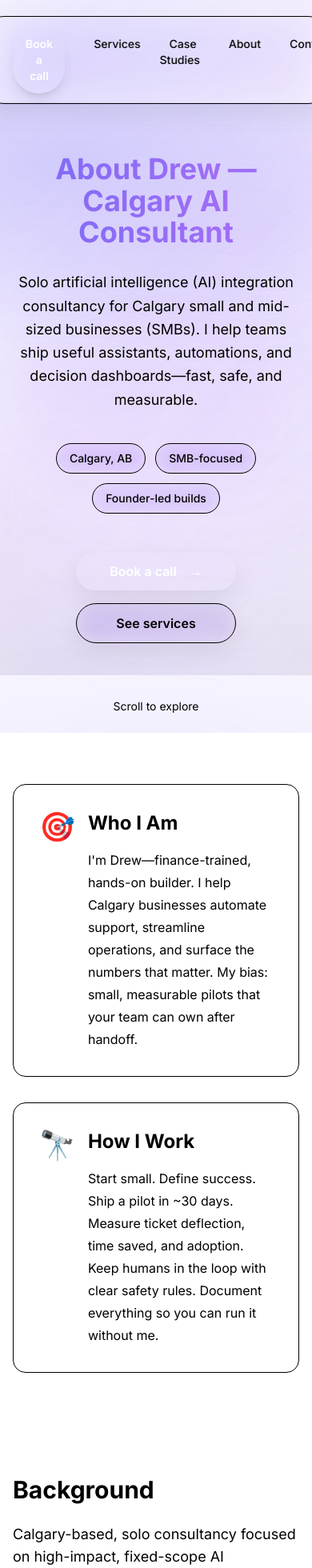
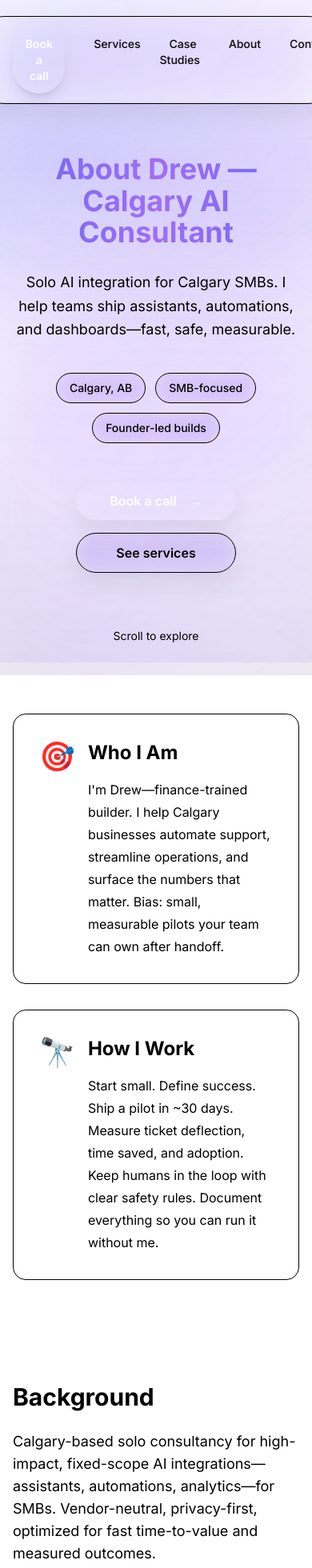
Before and after one commit to Bwillia13x/Nexus, a Next.js app: page /about in a window 390 px wide. Shown: the top 1960 px of the page at 80% size. Built offline with nearby package versions, Linux system fonts and the light colour scheme; no server answers.

Commit message:
About: unify hero heading gradient; simplify copy; lint fix in trust section. Verified via lint, type-check, build, and smoke (incl. a11y).

```diff
--- a/app/about/_components/AboutHero.tsx
+++ b/app/about/_components/AboutHero.tsx
@@ -19,7 +19,7 @@ export function AboutHero({ hero }: AboutHeroProps) {
         <div className="mx-auto max-w-container px-4 sm:px-6">
           <div className="text-center">
             {/* H1 - LCP element */}
-            <h1 className="text-4xl md:text-6xl lg:text-7xl font-bold leading-[1.1] mb-6 md:mb-8 gradient-title-animated">
+            <h1 className="text-4xl md:text-6xl lg:text-7xl font-bold leading-[1.1] mb-6 md:mb-8 gradient-title">
               {hero.title}
             </h1>
 
--- a/app/about/content.ts
+++ b/app/about/content.ts
@@ -22,36 +22,36 @@ export interface EngagementStep {
 export const hero = {
   title: 'About Drew — Calgary AI Consultant',
   subtitle:
-    'Solo artificial intelligence (AI) integration consultancy for Calgary small and mid-sized businesses (SMBs). I help teams ship useful assistants, automations, and decision dashboards—fast, safe, and measurable.',
+    'Solo AI integration for Calgary SMBs. I help teams ship assistants, automations, and dashboards—fast, safe, measurable.',
   badges: ['Calgary, AB', 'SMB-focused', 'Founder-led builds'],
 };
 
 // Intro Sections
 export const intro = {
   whoIAm:
-    "I'm Drew—finance-trained, hands-on builder. I help Calgary businesses automate support, streamline operations, and surface the numbers that matter. My bias: small, measurable pilots that your team can own after handoff.",
+    "I'm Drew—finance-trained builder. I help Calgary businesses automate support, streamline operations, and surface the numbers that matter. Bias: small, measurable pilots your team can own after handoff.",
   howIWork:
     'Start small. Define success. Ship a pilot in ~30 days. Measure ticket deflection, time saved, and adoption. Keep humans in the loop with clear safety rules. Document everything so you can run it without me.',
 };
 
 // Background Content
 export const background = {
-  main: 'Calgary-based, solo consultancy focused on high-impact, fixed-scope AI integrations for small and mid-sized businesses (SMBs)—assistants, automations, and analytics. Vendor-neutral, privacy-aware, and optimized for fast time to value and measured outcomes.',
+  main: 'Calgary-based solo consultancy for high-impact, fixed-scope AI integrations—assistants, automations, analytics—for SMBs. Vendor-neutral, privacy-first, optimized for fast time-to-value and measured outcomes.',
   bullets: [
-    'Finance first: quantify return on investment (ROI) — hours saved, error rates, and cycle times.',
-    'Builder mindset: configure, integrate, and ship — not just presentations.',
+    'Finance first: quantify ROI—hours saved, errors, cycle time.',
+    'Builder mindset: configure, integrate, ship—not just presentations.',
     "Plain English docs and an owner's manual at handoff.",
   ],
 };
 
 // Measurement Card
 export const measurementCard = {
-  title: 'What We Measure in Pilots (Targets)',
+  title: 'What We Measure (Targets)',
   items: [
-    'Ticket deflection (percentage)',
-    'Response time: median (P50) and 95th percentile (P95)',
-    'Hours saved per week and error rate (automation)',
-    'Time to answer and adoption (analytics)',
+    'Ticket deflection (%)',
+    'Response time (P50/P95)',
+    'Hours saved/week, error rate (automation)',
+    'Time to answer, adoption (analytics)',
   ],
   footnote:
     'Targets are planning baselines for new pilots—not prior client results.',
@@ -137,12 +137,10 @@ export const engagementSteps: EngagementStep[] = [
 
 // Data & Security
 export const trust = {
-  privacy:
-    'Aligned with Canadian privacy laws (PIPEDA and PIPA). Non-disclosure agreement (NDA) on request.',
+  privacy: 'Aligned with PIPEDA/PIPA. NDA on request.',
   dataUse: 'No training on your private data.',
-  access: 'Least-privilege access, audit logs, and an off-boarding plan.',
-  hosting:
-    'Cloud by default; virtual private cloud (VPC) or on-premises available.',
+  access: 'Least-privilege access, audit logs, off-boarding plan.',
+  hosting: 'Cloud by default; VPC or on-premises available.',
 };
 
 // FAQ
@@ -153,7 +151,7 @@ export const faq: FAQ[] = [
   },
   {
     q: 'What tools/models do you use?',
-    a: 'Chosen per use case with cost and speed trade-offs; documented in the statement of work (SOW).',
+    a: 'Chosen per use case with cost/speed trade-offs; documented in the SOW.',
   },
   {
     q: 'Do you do long-term support?',
@@ -168,7 +166,7 @@ export const faq: FAQ[] = [
 // Bottom CTA
 export const cta = {
   title: 'Calgary SMBs: Ready to Pilot AI?',
-  text: "Book a 30-minute intro. We'll identify a small, high-impact pilot we can ship in ~30 days.",
+  text: "Book a 30-minute intro. We'll pick a small, high-impact pilot to ship in ~30 days.",
   primary: { label: 'Book discovery call', href: '/contact' },
   secondary: { label: 'See services', href: '/services' },
   note: 'Based in Calgary. Remote-friendly.',
```
